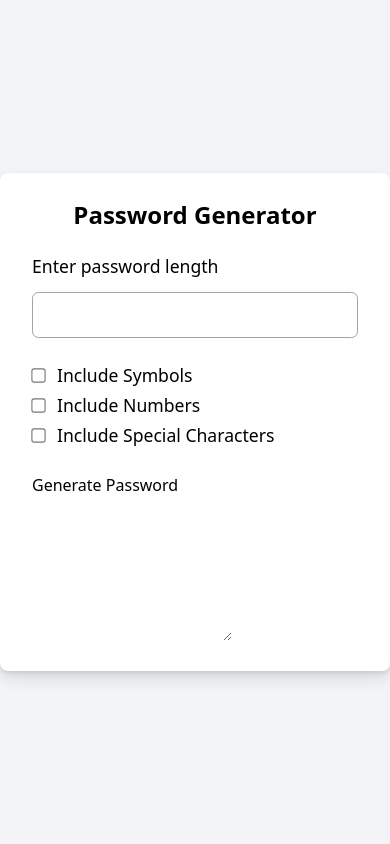
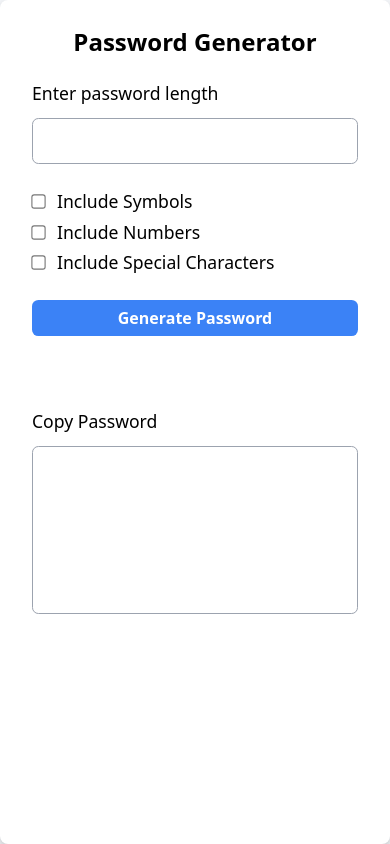
Before and after one commit to pxycknomdictator/password-generator, a React (Vite) app: page / in a window 390 px wide. Built offline with nearby package versions, Linux system fonts and the light colour scheme.

Commit message:
added responsiveness in design

```diff
--- a/src/App.tsx
+++ b/src/App.tsx
@@ -7,7 +7,7 @@ import { CopyPassword } from "./components/CopyPassword";
 
 export const App: FC = () => (
   <main className="w-screen h-screen grid place-items-center bg-[#f2f4f7]">
-    <section className="w-full rounded-lg px-8 py-6 mx-auto sm:w-[70%] md:w-[69%] lg:w-1/2 bg-white custom_shadow">
+    <section className="w-full h-full cs:h-auto rounded-lg px-8 py-6 mx-auto cs:w-[70%] md:w-[69%] lg:w-1/2 bg-white custom_shadow">
       <Heading />
       <Input />
       <CheckBoxes />
--- a/src/components/CopyPassword.tsx
+++ b/src/components/CopyPassword.tsx
@@ -1,8 +1,15 @@
 export const CopyPassword = () => {
   return (
-    <div>
-      <label htmlFor="copy"></label>
-      <textarea name="copy" id="copy" rows={6}></textarea>
+    <div className="mt-[4.5rem] cs:mt-6 space-y-3">
+      <label className="text-[1.1rem]" htmlFor="copy">
+        Copy Password
+      </label>
+      <textarea
+        className="w-full pl-3 text-[1.1rem] resize-none inline-block outline-none border custom_transition border-gray-400 rounded-[.4rem] pt-2 focus:border-blue-500 focus:border-[2px]"
+        name="copy"
+        id="copy"
+        rows={6}
+      ></textarea>
     </div>
   );
 };
--- a/src/components/GeneratePasswordButton.tsx
+++ b/src/components/GeneratePasswordButton.tsx
@@ -1,7 +1,12 @@
 export const GeneratePasswordButton = () => {
   return (
     <div>
-      <button type="submit">Generate Password</button>
+      <button
+        className="inline-block text-[1rem] py-1.5 rounded-[.4rem] w-full sm:py-2 sm:text-[1.20rem] bg-blue-500 hover:bg-blue-600 text-white font-semibold"
+        type="submit"
+      >
+        Generate Password
+      </button>
     </div>
   );
 };
--- a/src/components/Input.tsx
+++ b/src/components/Input.tsx
@@ -7,7 +7,7 @@ export const Input: FC = () => (
         Enter password length
       </label>
       <input
-        className="w-full py-2 pl-3 text-xl inline-block outline-none border custom_transition border-gray-400 rounded-[.4rem] focus:border-blue-500 focus:border-[3px]"
+        className="w-full py-2 pl-3 text-xl inline-block outline-none border custom_transition border-gray-400 rounded-[.4rem] focus:border-blue-500 focus:border-[2px]"
         type="number"
         name="number"
         id="number"
--- a/tailwind.config.js
+++ b/tailwind.config.js
@@ -2,7 +2,11 @@
 export default {
   content: ["./index.html", "./src/**/*.{js,ts,jsx,tsx}"],
   theme: {
-    extend: {},
+    extend: {
+      screens: {
+        cs: "590px"
+      }
+    },
   },
   plugins: [],
 };
```
